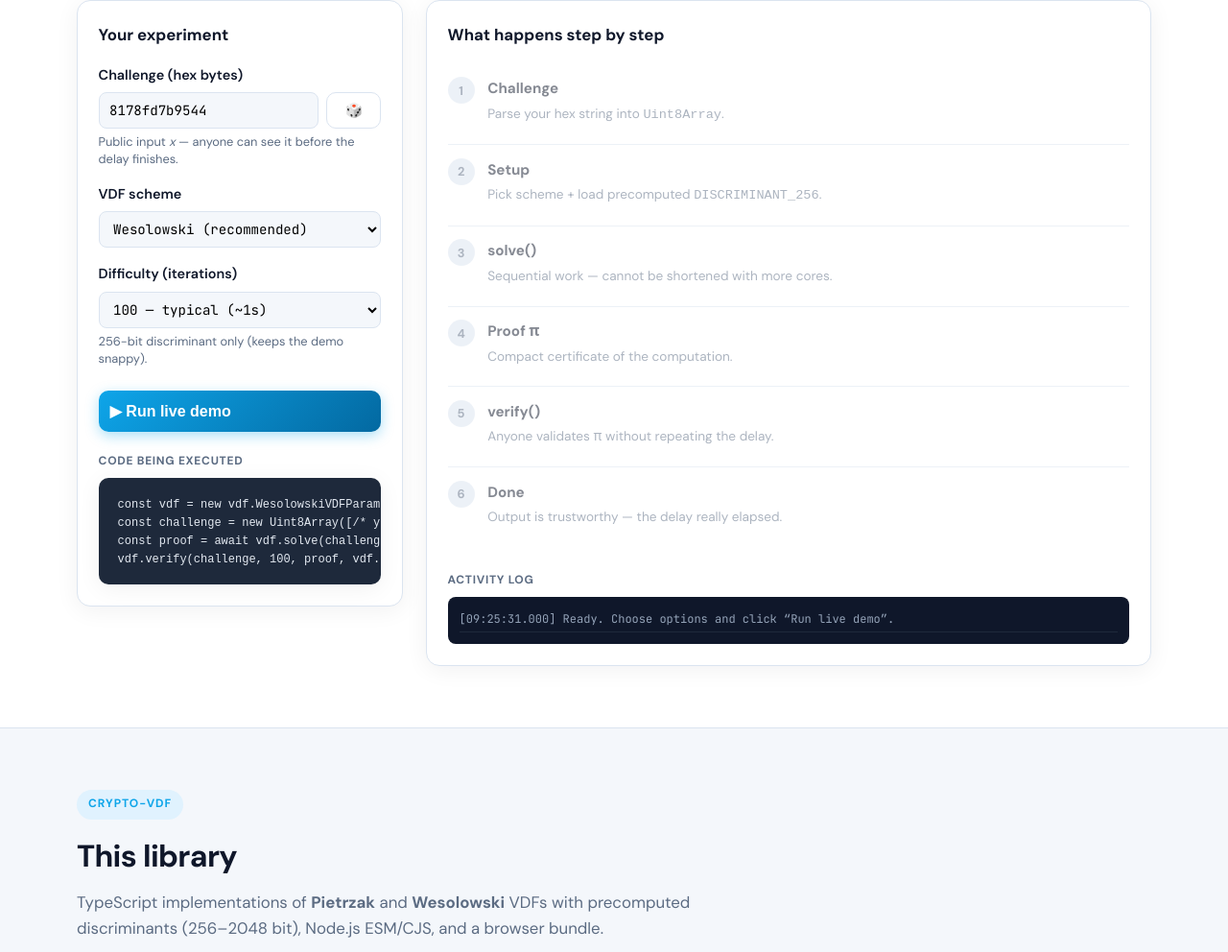
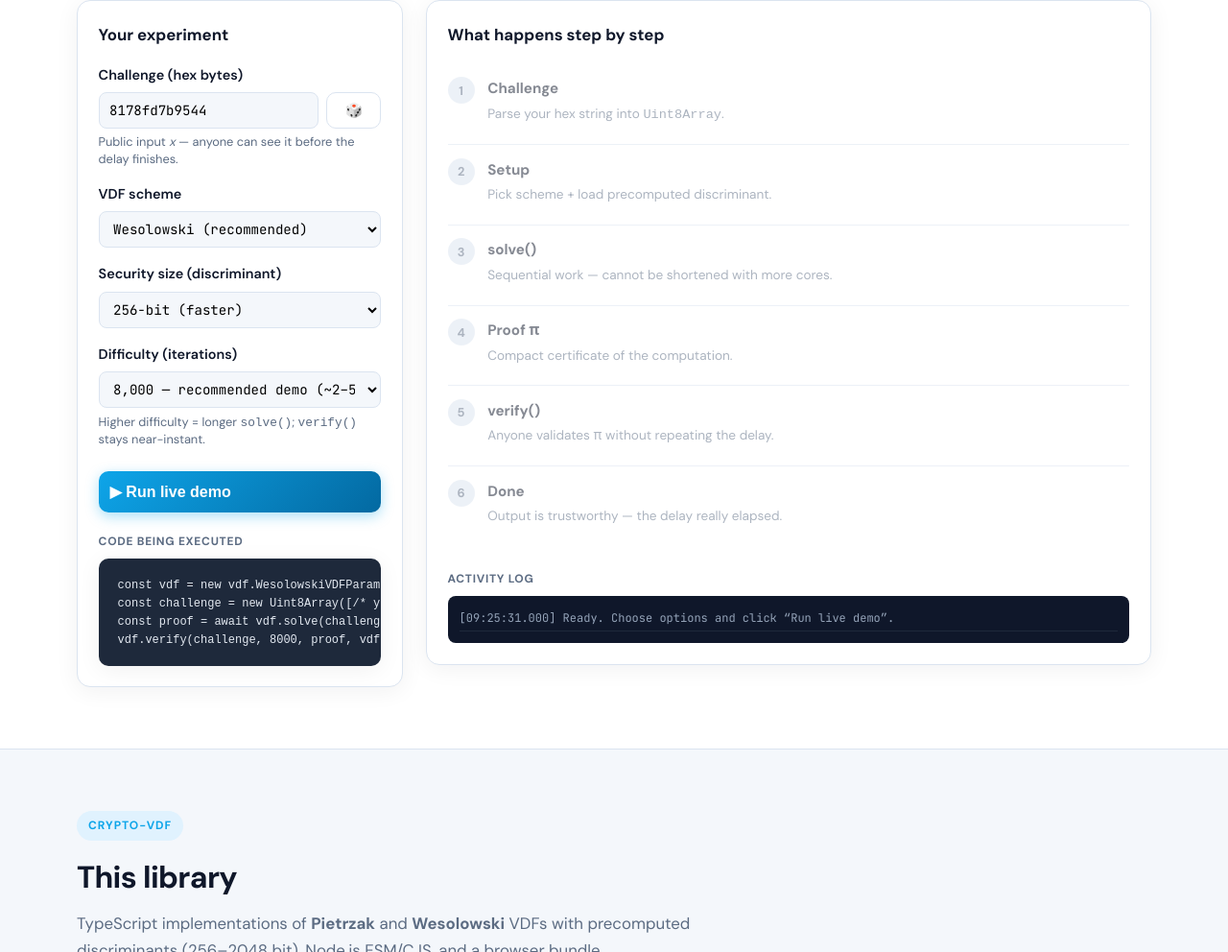
Before and after one commit to jose-compu/crypto-vdf-js, a website built with webpack: page website/index.html in a window 1280 px wide. Shown: the part 2894-3886 px from the top of the page at 96% size. Built offline with nearby package versions, Linux system fonts and the light colour scheme.

Commit message:
Demo: higher default difficulty for clear solve vs verify gap

```diff
--- a/website/assets/js/demo.js
+++ b/website/assets/js/demo.js
@@ -2,10 +2,38 @@
  * Interactive VDF demo — uses crypto-vdf browser bundle (global `vdf`).
  */
 (function () {
-  const BIT_SIZE = 256;
   const DISCS = {
     256: () => vdf.DISCRIMINANT_256,
     512: () => vdf.DISCRIMINANT_512,
+  };
+
+  /** Difficulty presets: long solve(), short verify() on typical hardware */
+  const DIFFICULTY_PRESETS = {
+    wesolowski: {
+      256: [
+        { v: 2048, label: '2,048 — moderate (~0.3–1s solve)' },
+        { v: 5000, label: '5,000 — clear gap (~1–3s solve)' },
+        { v: 8000, label: '8,000 — recommended demo (~2–5s solve)' },
+        { v: 10000, label: '10,000 — max delay (~3–8s solve)' },
+      ],
+      512: [
+        { v: 2048, label: '2,048 — moderate' },
+        { v: 4096, label: '4,096 — recommended (~3–10s solve)' },
+        { v: 6000, label: '6,000 — heavy (~5–15s solve)' },
+      ],
+    },
+    pietrzak: {
+      256: [
+        { v: 2048, label: '2,048 — moderate (even)' },
+        { v: 5000, label: '5,000 — clear gap (even)' },
+        { v: 7000, label: '7,000 — max for Pietrzak in JS' },
+      ],
+      512: [
+        { v: 2048, label: '2,048 — moderate (even)' },
+        { v: 4096, label: '4,096 — recommended (even)' },
+        { v: 6000, label: '6,000 — heavy (even)' },
+      ],
+    },
   };
 
   const $ = (id) => document.getElementById(id);
@@ -14,8 +42,30 @@
   const randomBtn = $('demo-random-challenge');
   const challengeInput = $('demo-challenge');
   const schemeSelect = $('demo-scheme');
+  const bitsSelect = $('demo-bits');
   const difficultySelect = $('demo-difficulty');
   const compareEl = $('demo-compare');
+
+  function getBitSize() {
+    return Number(bitsSelect.value);
+  }
+
+  function refreshDifficultyOptions(preferred) {
+    const scheme = schemeSelect.value;
+    const bits = getBitSize();
+    const list = DIFFICULTY_PRESETS[scheme][bits];
+    const prev = preferred ?? Number(difficultySelect.value);
+    difficultySelect.innerHTML = '';
+    list.forEach(({ v, label }) => {
+      const opt = document.createElement('option');
+      opt.value = String(v);
+      opt.textContent = label;
+      difficultySelect.appendChild(opt);
+    });
+    const values = list.map((o) => o.v);
+    const pick = values.includes(prev) ? prev : values[Math.min(2, values.length - 1)];
+    difficultySelect.value = String(pick);
+  }
 
   const stepEls = [1, 2, 3, 4, 5, 6].map((n) => document.querySelector(`[data-demo-step="${n}"]`));
 
@@ -83,12 +133,14 @@
 
   function updateCodePreview() {
     const scheme = schemeSelect.value;
+    const bits = getBitSize();
     const diff = difficultySelect.value;
+    const disc = bits === 512 ? 'DISCRIMINANT_512' : 'DISCRIMINANT_256';
     const cls = scheme === 'wesolowski' ? 'WesolowskiVDFParams' : 'PietrzakVDFParams';
-    $('demo-code').textContent = `const vdf = new vdf.${cls}(${BIT_SIZE}).new();
+    $('demo-code').textContent = `const vdf = new vdf.${cls}(${bits}).new();
 const challenge = new Uint8Array([/* your bytes */]);
-const proof = await vdf.solve(challenge, ${diff}, vdf.DISCRIMINANT_256);
-vdf.verify(challenge, ${diff}, proof, vdf.DISCRIMINANT_256);`;
+const proof = await vdf.solve(challenge, ${diff}, vdf.${disc});
+vdf.verify(challenge, ${diff}, proof, vdf.${disc});`;
   }
 
   function startElapsedTimer(labelEl) {
@@ -121,20 +173,22 @@ vdf.verify(challenge, ${diff}, proof, vdf.DISCRIMINANT_256);`;
 
       setStep(2, 'active');
       const scheme = schemeSelect.value;
+      const bits = getBitSize();
       const difficulty = Number(difficultySelect.value);
-      log(`Step 2 — Configure ${scheme} VDF, ${BIT_SIZE}-bit discriminant, difficulty ${difficulty}.`);
+      const discName = bits === 512 ? 'DISCRIMINANT_512' : 'DISCRIMINANT_256';
+      log(`Step 2 — Configure ${scheme} VDF, ${bits}-bit discriminant, difficulty ${difficulty}.`);
 
       const Params =
         scheme === 'wesolowski' ? vdf.WesolowskiVDFParams : vdf.PietrzakVDFParams;
-      const instance = new Params(BIT_SIZE).new();
+      const instance = new Params(bits).new();
       instance.checkDifficulty(difficulty);
-      const discriminant = DISCS[BIT_SIZE]();
+      const discriminant = DISCS[bits]();
 
       if (scheme === 'pietrzak' && difficulty % 2 !== 0) {
         throw new Error('Pietrzak requires an even difficulty.');
       }
 
-      setStep(2, 'done', `${scheme} · D = DISCRIMINANT_256`);
+      setStep(2, 'done', `${scheme} · ${discName}`);
 
       setStep(3, 'active', 'running…');
       log('Step 3 — solve(): sequential squaring (this is the intentional delay).');
@@ -166,8 +220,17 @@ vdf.verify(challenge, ${diff}, proof, vdf.DISCRIMINANT_256);`;
       log(`verify() finished in ${verifyMs} ms.`);
 
       const ratio = verifyMs > 0 ? (solveMs / verifyMs).toFixed(0) : '∞';
-      setStep(6, 'done', 'Proof valid ✓');
-      log(`Step 6 — Success. Verify was ~${ratio}× faster than solve.`, 'success');
+      setStep(6, 'done', `Valid ✓ · verify ~${ratio}× faster`);
+      log(
+        `Step 6 — Success. solve took ${solveMs} ms vs verify ${verifyMs} ms (~${ratio}× faster verification).`,
+        'success'
+      );
+      if (solveMs < verifyMs * 3) {
+        log(
+          'Tip: pick a higher difficulty or 512-bit size to widen the solve vs verify gap on this device.',
+          'info'
+        );
+      }
 
       compareEl.hidden = false;
       const bar = document.createElement('div');
@@ -204,10 +267,18 @@ vdf.verify(challenge, ${diff}, proof, vdf.DISCRIMINANT_256);`;
 
   randomBtn.addEventListener('click', randomChallenge);
   runBtn.addEventListener('click', runDemo);
-  schemeSelect.addEventListener('change', updateCodePreview);
+  schemeSelect.addEventListener('change', () => {
+    refreshDifficultyOptions();
+    updateCodePreview();
+  });
+  bitsSelect.addEventListener('change', () => {
+    refreshDifficultyOptions();
+    updateCodePreview();
+  });
   difficultySelect.addEventListener('change', updateCodePreview);
 
   randomChallenge();
+  refreshDifficultyOptions(8000);
   updateCodePreview();
   resetSteps();
   log('Ready. Choose options and click “Run live demo”.', 'info');
--- a/website/index.html
+++ b/website/index.html
@@ -291,13 +291,22 @@
             </label>
 
             <label class="demo-field">
+              <span>Security size (discriminant)</span>
+              <select id="demo-bits">
+                <option value="256" selected>256-bit (faster)</option>
+                <option value="512">512-bit (heavier solve)</option>
+              </select>
+            </label>
+
+            <label class="demo-field">
               <span>Difficulty (iterations)</span>
               <select id="demo-difficulty">
-                <option value="66">66 — quick (~0.5s)</option>
-                <option value="100" selected>100 — typical (~1s)</option>
-                <option value="128">128 — longer (~2s)</option>
+                <option value="2048">2,048 — moderate delay</option>
+                <option value="5000">5,000 — clear gap</option>
+                <option value="8000" selected>8,000 — recommended demo</option>
+                <option value="10000">10,000 — max delay (256-bit)</option>
               </select>
-              <small>256-bit discriminant only (keeps the demo snappy).</small>
+              <small>Higher difficulty = longer <code>solve()</code>; <code>verify()</code> stays near-instant.</small>
             </label>
 
             <button type="button" class="btn btn-primary demo-run-btn" id="demo-run">▶ Run live demo</button>
@@ -323,7 +332,7 @@
                 <span class="demo-step-num">2</span>
                 <div class="demo-step-body">
                   <strong>Setup</strong>
-                  <p>Pick scheme + load precomputed <code>DISCRIMINANT_256</code>.</p>
+                  <p>Pick scheme + load precomputed discriminant.</p>
                   <span class="demo-step-detail"></span>
                 </div>
               </li>
```
